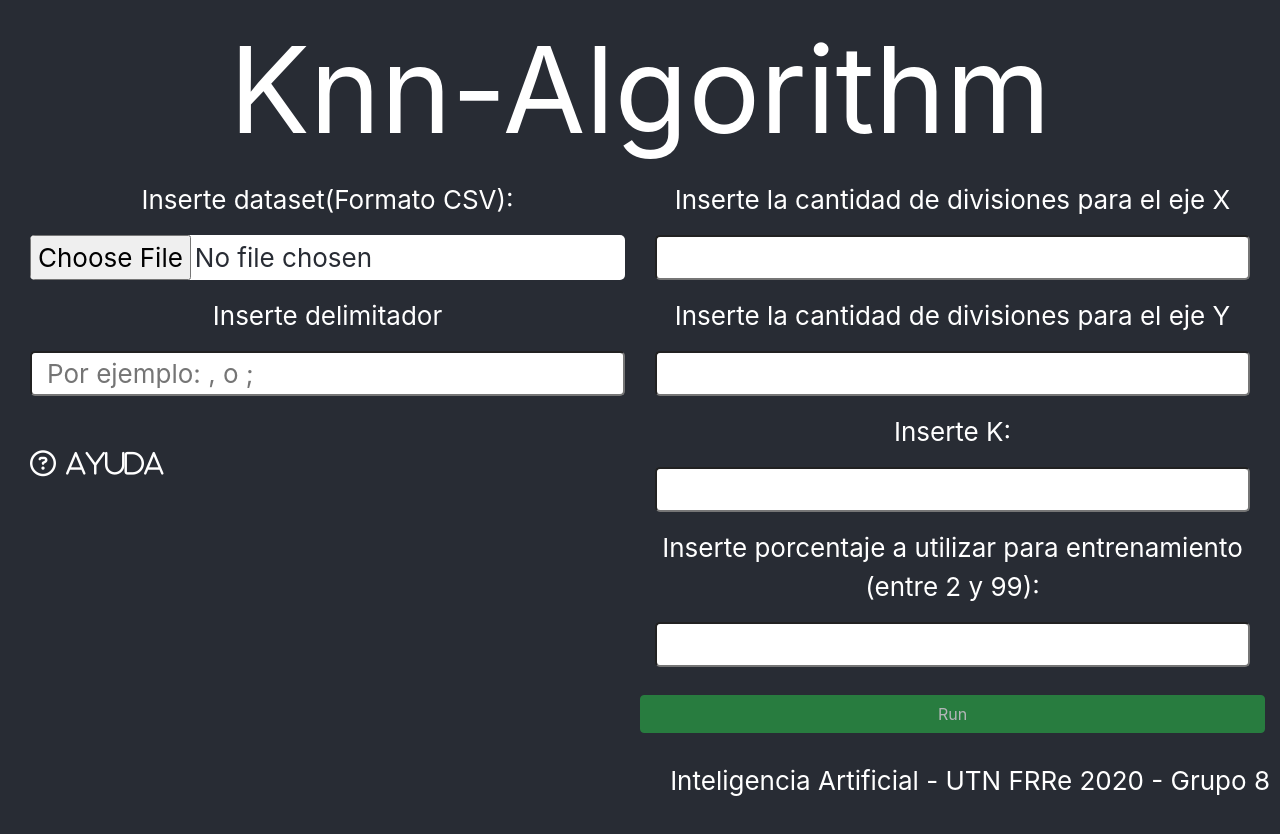
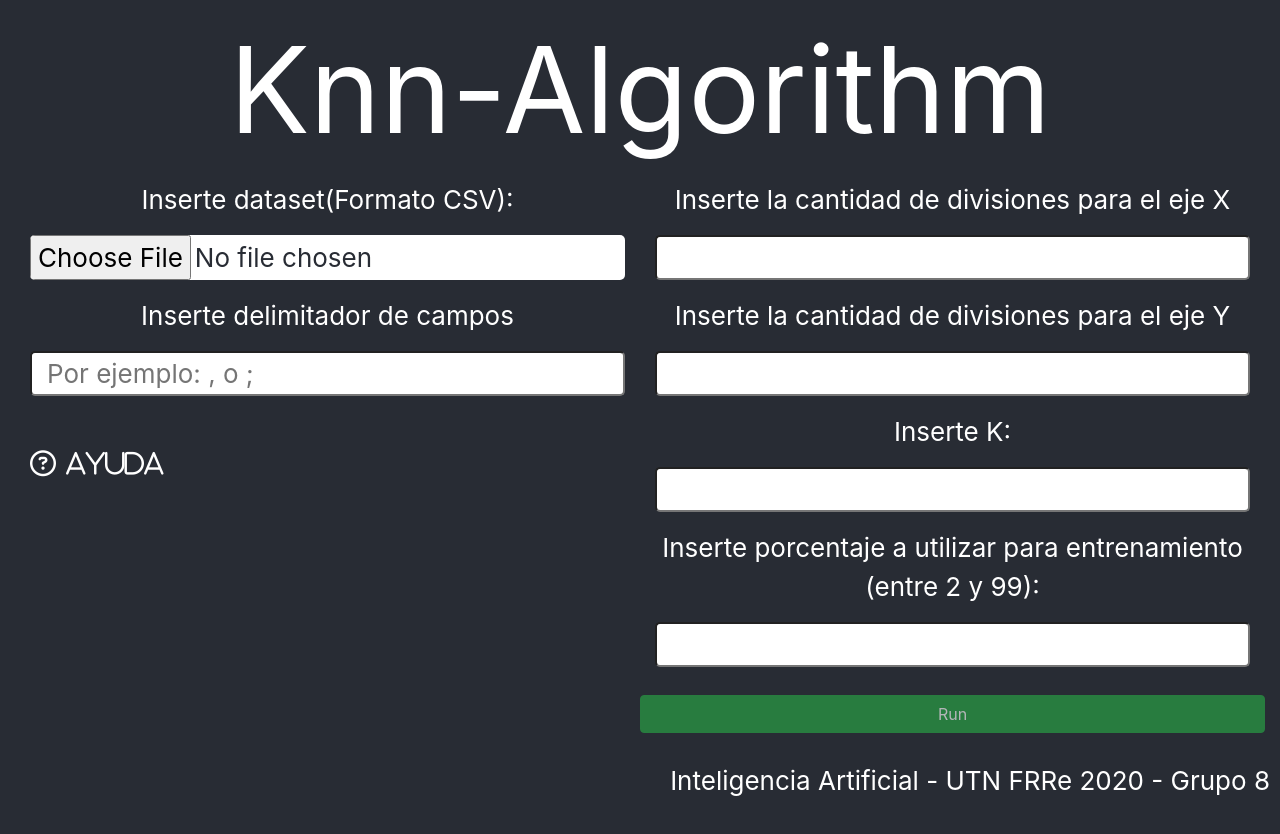
Before and after one commit to santisolis97/knn2020, a React (Create React App) app: page / in a window 1280 px wide. Shown: the top 834 px of the page. Built offline with nearby package versions, Linux system fonts and the light colour scheme.

Commit message:
just html changes

```diff
--- a/src/App.js
+++ b/src/App.js
@@ -432,7 +432,7 @@ class App extends React.Component {
                     ></input>
                   </div>
                   <div className="form-group">
-                    <p>Inserte delimitador</p>
+                    <p>Inserte delimitador de campos</p>
                     <input
                       className="container"
                       type="text"
```
